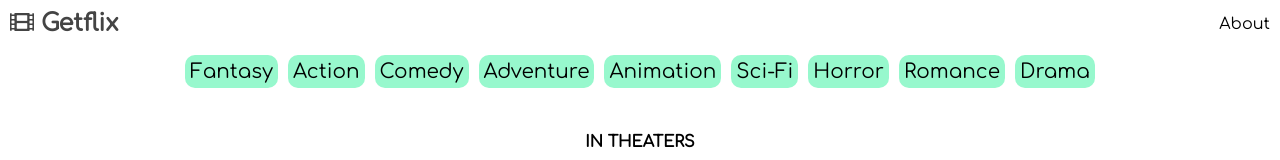
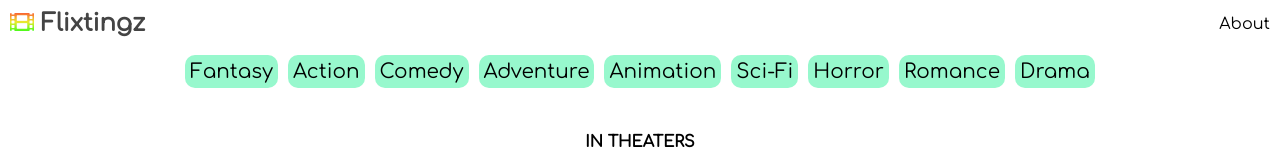
Before and after one commit to AdamTheWizard/flixtingz, a plain HTML site: page index.html in a window 1280 px wide. Shown: the top 160 px of the page. Drawn offline with nearby package versions, Linux system fonts and the light colour scheme; no server answers.

Commit message:
changed title and added small styles to icons

```diff
--- a/index.html
+++ b/index.html
@@ -13,7 +13,7 @@
 </head>
 <body>
     <header>
-        <a href="https://adamthewizard.github.io/getflix/"><h2 class="title"><i class="film-icon fas fa-film"></i> Getflix</h2>
+        <a href="https://adamthewizard.github.io/getflix/"><h2 class="title"><i class="film-icon fas fa-film"></i> Flixtingz</h2>
             </a>
         <ul class="nav-list">
             <li class="list-item" id="about-link">About</li>
@@ -39,6 +39,7 @@
 
     <button id="back-to-top" class="back-to-top"><i class="fas fa-angle-double-up"></i></button>
 
+    <!-- About section containing attribution and TMDB Logo -->
     <section class="about-container" id="about-container">
         <h1 class="about-title">About</h1>
         <p class="about-text">I wanted to build a website where I could quickly check out the highest rated movies from different genres, all on a very simple interface.</p>
--- a/main.css
+++ b/main.css
@@ -22,6 +22,12 @@ header {
 }
 header .title {
     padding:10px;
+}
+
+.film-icon {
+    background: -webkit-linear-gradient(rgb(255, 53, 53), rgb(235, 235, 47), rgb(20, 255, 20));
+  -webkit-background-clip: text;
+  -webkit-text-fill-color: transparent;
 }
 
 header a {
```
Also changed, not shown: main.js (+24 -9 lines).
